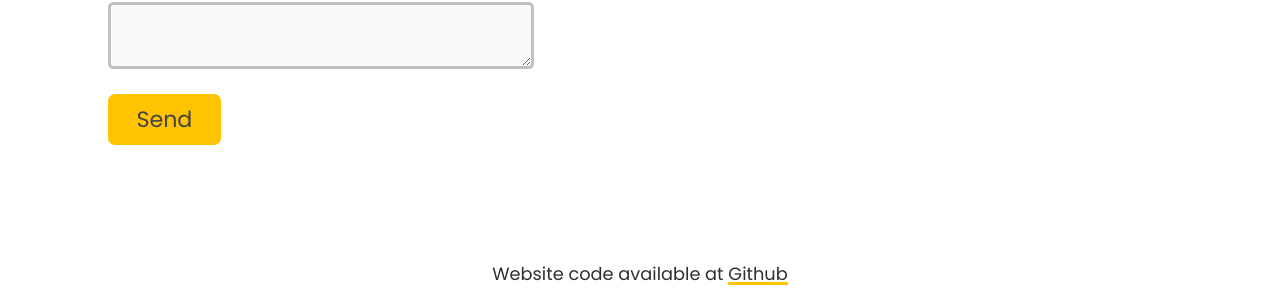
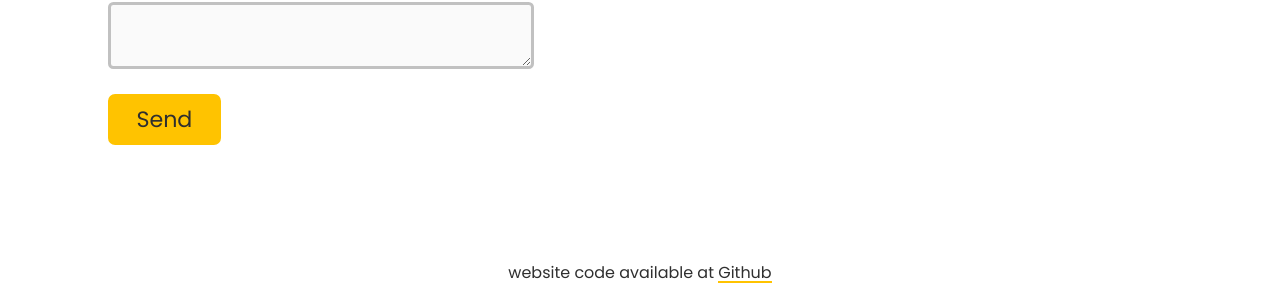
Before and after one commit to Inambe/inambe-webpage, a React (Create React App) app: page /contact in a window 1280 px wide. Shown: the part 504-797 px from the top of the page. Built offline with nearby package versions, Linux system fonts and the light colour scheme.

Commit message:
some fixes

```diff
--- a/src/components/button.css
+++ b/src/components/button.css
@@ -1,29 +1,30 @@
 .btn {
 	border: none;
-    color: var(--clr-black-light);
+	color: inherit;
 	padding: 0.5rem 1rem;
 	border-radius: 0.4rem;
 	cursor: pointer;
 }
 
+/* primary */
 .btn--primary {
 	background: var(--clr-primary);
 	border: 2px solid var(--clr-primary);
-    transition: all 0.1s ease-out;
+	transition: background 0.1s ease-out;
+}
+.btn--primary:hover,
+.btn--primary:focus:active {
+	background: var(--clr-primary-1);
 }
 
-.btn--primary:hover, .btn--primary:focus:active {
-    color: var(--clr-black);
-}
-
-.btn--m, .btn--mf {
+/* sizing */
+.btn--m,
+.btn--mf {
 	font-size: var(--fs-m);
 }
-
 .btn--m {
 	padding: 0.4rem 1.5rem;
 }
-
 .btn--mf {
 	padding: 0.6rem 1.5rem;
 }
--- a/src/components/button.js
+++ b/src/components/button.js
@@ -1,15 +1,14 @@
 import React from "react";
+import classnames from "classnames";
 import "./button.css";
 
 function Button({ type, size, ...props }) {
-	return (
-		<button
-			className={`btn ${type ? "btn--" + type : ""} ${
-				size ? "btn--" + size : ""
-			}`}
-			{...props}
-		/>
+	let className = classnames(
+		"btn",
+		type ? "btn--" + type : null,
+		size ? "btn--" + size : null
 	);
+	return <button className={className} {...props} />;
 }
 
 export default Button;
--- a/src/components/footer.css
+++ b/src/components/footer.css
@@ -5,4 +5,5 @@
 }
 .footer > p {
 	text-align: center;
+	font-size: 0.9rem;
 }
--- a/src/components/footer.js
+++ b/src/components/footer.js
@@ -7,7 +7,7 @@ function Footer() {
 	return (
 		<footer className="footer">
 			<p>
-				Website code available at{" "}
+				website code available at{" "}
 				<A href="https://github.com/Inambe/inambe-webpage" newTab>
 					Github
 				</A>
--- a/src/components/skillIcons.css
+++ b/src/components/skillIcons.css
@@ -1,9 +1,9 @@
 .skillIcons {
 	display: flex;
 	flex-wrap: wrap;
+	justify-content: center;
 }
 .skillIcons > span {
-	flex: 1;
 	padding: 0.5rem;
 	display: flex;
 	flex-direction: column;
@@ -11,6 +11,5 @@
 }
 .skillIcons > span > svg {
 	height: 100%;
-	max-width: 5rem;
 	min-width: 5rem;
 }
--- a/src/index.css
+++ b/src/index.css
@@ -2,7 +2,7 @@
 :root {
 	/* colors */
 	--clr-primary: #ffc300;
-	--clr-primary-dark: #cca700;
+	--clr-primary-1: #ffce2c;
 	--clr-grad-1: rgb(2, 80, 197);
 	--clr-grad-2: rgb(212, 63, 141);
 	--clr-black: #2f2f2f;
```
Lines whose indentation alone changed are shown as unchanged.
